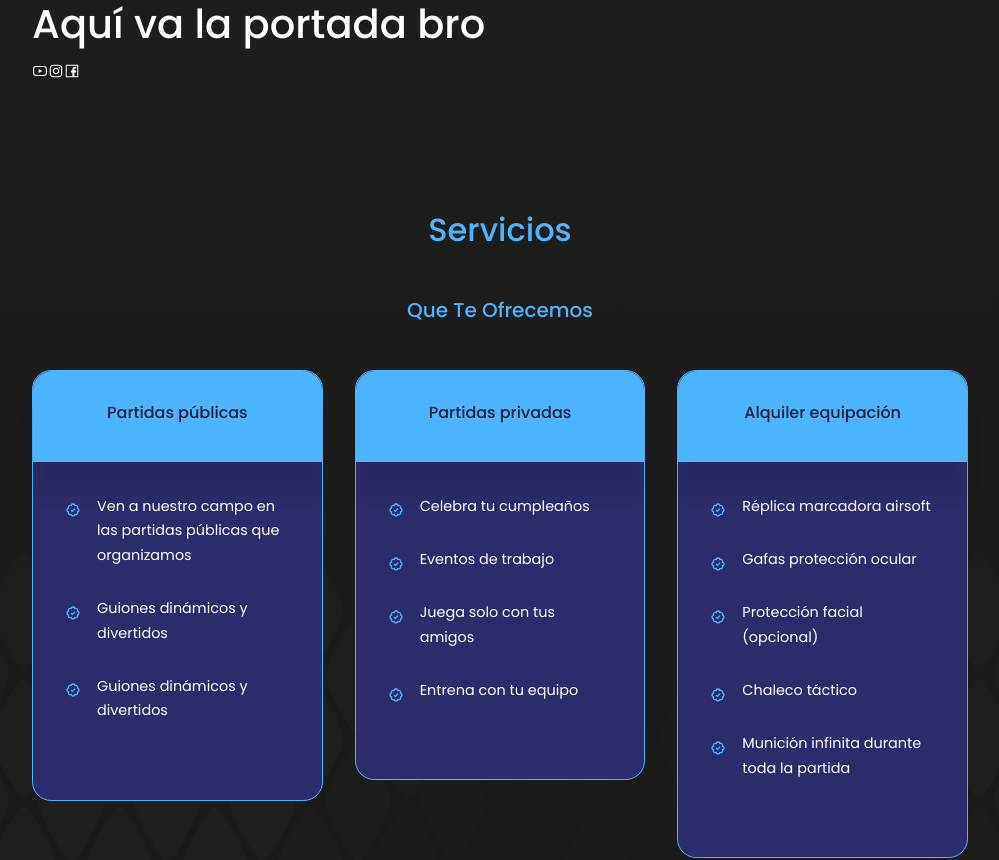
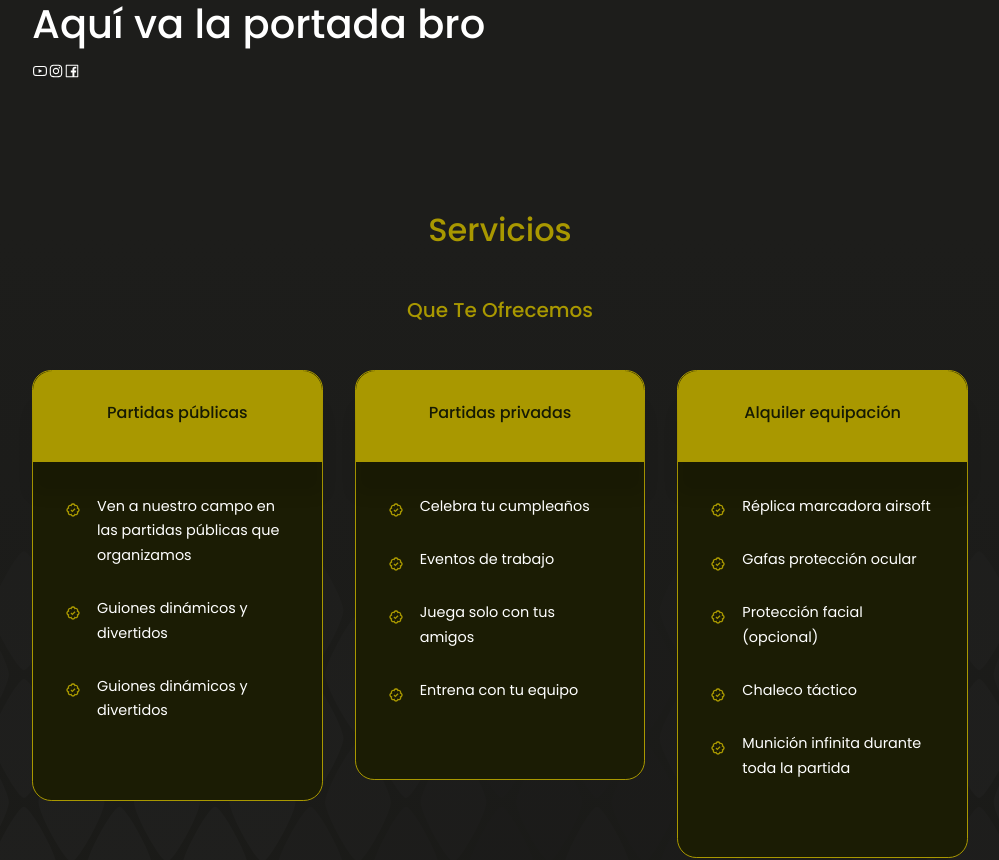
Before and after one commit to aabrilfl13/pentagonteam-website, a React (Create React App) app: page / in a window 1280 px wide. Shown: the top 860 px of the page, without its empty margins (140-1139 px from the left). Built offline with nearby package versions, Linux system fonts and the light colour scheme.

Commit message:
We need to define styles

```diff
--- a/src/App.css
+++ b/src/App.css
@@ -12,10 +12,10 @@
 }
 
 :root {
-	--color-bg: #1f1f38;
-	--color-bg-variant: #2c2c6c;
-	--color-primary: #4db5ff;
-	--color-primary-variant: rgba(77, 181, 255, 0.4);
+	--color-bg: rgb(22, 26, 4);
+	--color-bg-variant: #1b1c04;
+	--color-primary: #a99800;
+	--color-primary-variant: rgba(228, 255, 77, 0.4);
 	--colort-withe: #fff;
 	--color-light: rgba(255, 255, 255, 0.6);
 
```
